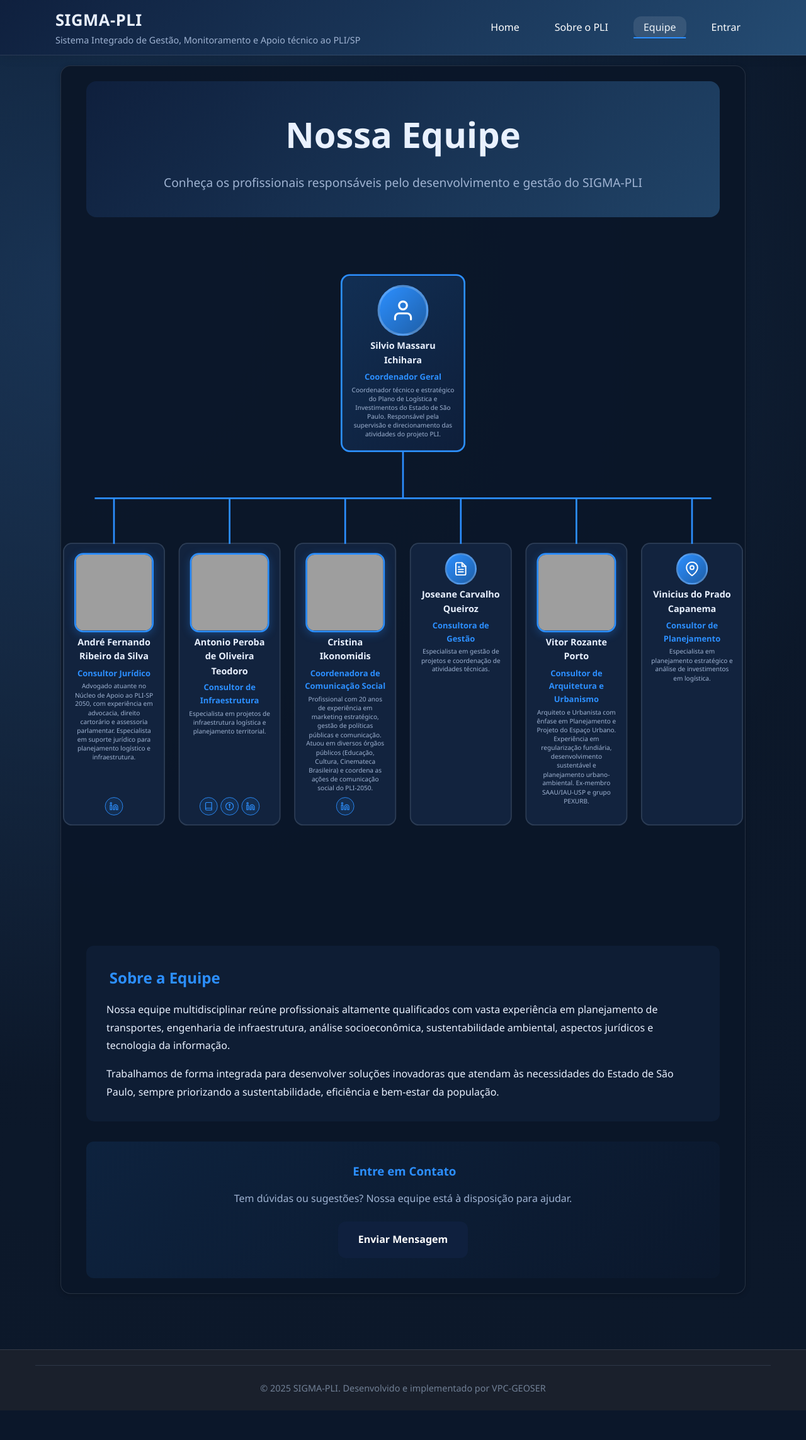
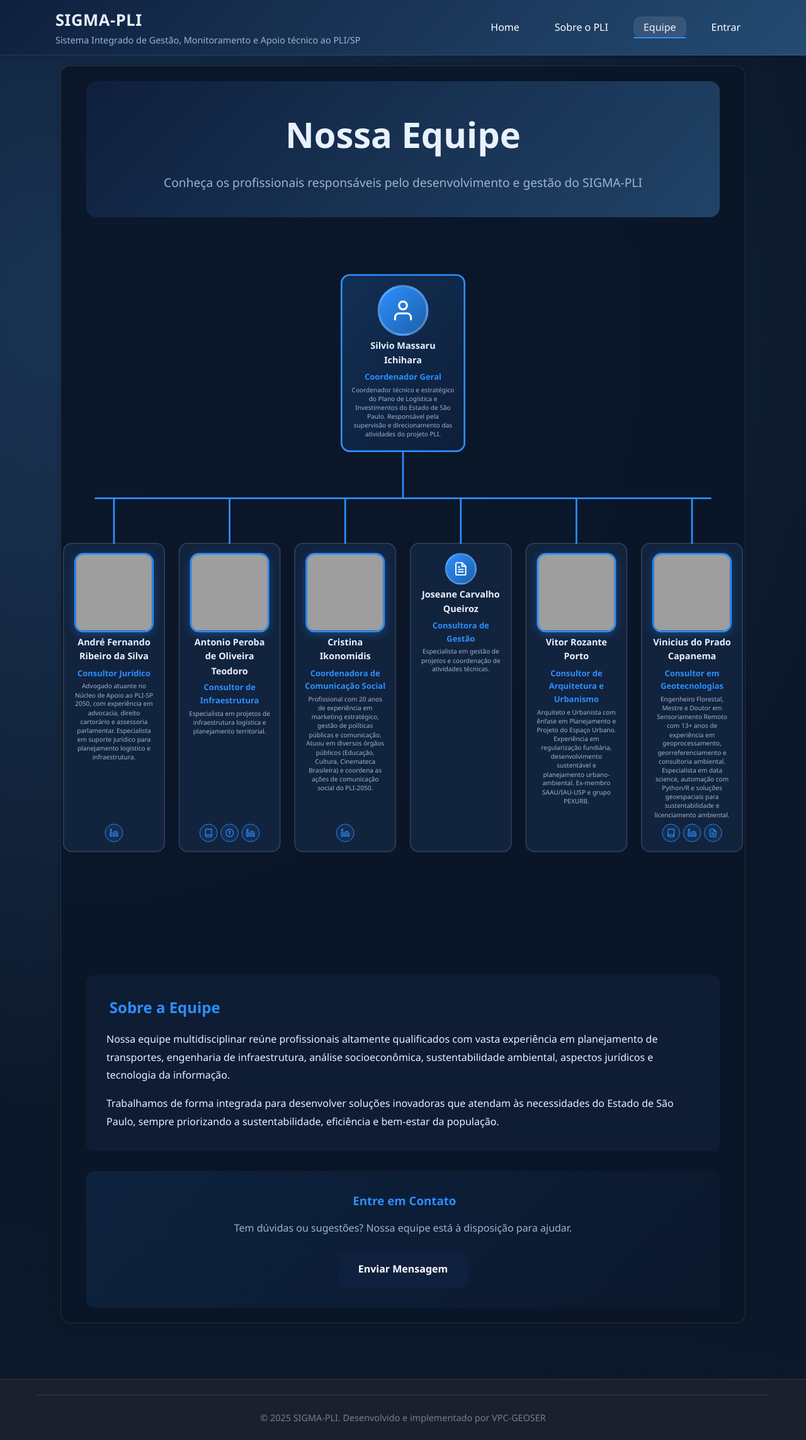
Before and after one commit to vpcapanema/SIGMA-PLI, a FastAPI app: page /equipe in a window 1280 px wide. Shown: the whole page at 63% size. Before the commit the page ends 2240 px from the top, so only its background shows below. Run offline with FastAPI, Linux system fonts and the light colour scheme; grey boxes are pictures that could not be loaded.

Commit message:
feat(equipe): add Vinicius' profile photo and professional links (Lattes, LinkedIn, online CV), update bio with geotechnology expertise

```diff
--- a/templates/pages/M00_home/template_equipe_pagina.html
+++ b/templates/pages/M00_home/template_equipe_pagina.html
@@ -191,18 +191,51 @@
                             </div>
 
                             <div class="org-card consultant">
-                                <div class="icon">
-                                    <svg xmlns="http://www.w3.org/2000/svg" width="24" height="24" viewBox="0 0 24 24"
-                                        fill="none" stroke="currentColor" stroke-width="2" stroke-linecap="round"
-                                        stroke-linejoin="round">
-                                        <path d="M21 10c0 7-9 13-9 13s-9-6-9-13a9 9 0 0 1 18 0z"></path>
-                                        <circle cx="12" cy="10" r="3"></circle>
-                                    </svg>
+                                <img src="/static/img/vinicius.jpeg" alt="Vinicius do Prado Capanema"
+                                    class="profile-photo">
+                                <div class="name">Vinicius do Prado Capanema</div>
+                                <div class="role">Consultor em Geotecnologias</div>
+                                <div class="description">
+                                    Engenheiro Florestal, Mestre e Doutor em Sensoriamento Remoto com 13+ anos de
+                                    experiência em geoprocessamento, georreferenciamento e consultoria ambiental.
+                                    Especialista em data science, automação com Python/R e soluções geoespaciais para
+                                    sustentabilidade e licenciamento ambiental.
                                 </div>
-                                <div class="name">Vinicius do Prado Capanema</div>
-                                <div class="role">Consultor de Planejamento</div>
-                                <div class="description">
-                                    Especialista em planejamento estratégico e análise de investimentos em logística.
+                                <div class="social-links">
+                                    <a href="http://lattes.cnpq.br/4908905634731966" target="_blank"
+                                        rel="noopener noreferrer" title="Lattes">
+                                        <svg xmlns="http://www.w3.org/2000/svg" width="16" height="16"
+                                            viewBox="0 0 24 24" fill="none" stroke="currentColor" stroke-width="2"
+                                            stroke-linecap="round" stroke-linejoin="round">
+                                            <path d="M4 19.5A2.5 2.5 0 0 1 6.5 17H20"></path>
+                                            <path d="M6.5 2H20v20H6.5A2.5 2.5 0 0 1 4 19.5v-15A2.5 2.5 0 0 1 6.5 2z">
+                                            </path>
+                                        </svg>
+                                    </a>
+                                    <a href="https://www.linkedin.com/in/viniciuscapanema/" target="_blank"
+                                        rel="noopener noreferrer" title="LinkedIn">
+                                        <svg xmlns="http://www.w3.org/2000/svg" width="16" height="16"
+                                            viewBox="0 0 24 24" fill="none" stroke="currentColor" stroke-width="2"
+                                            stroke-linecap="round" stroke-linejoin="round">
+                                            <path
+                                                d="M16 8a6 6 0 0 1 6 6v7h-4v-7a2 2 0 0 0-2-2 2 2 0 0 0-2 2v7h-4v-7a6 6 0 0 1 6-6z">
+                                            </path>
+                                            <rect x="2" y="9" width="4" height="12"></rect>
+                                            <circle cx="4" cy="4" r="2"></circle>
+                                        </svg>
+                                    </a>
+                                    <a href="https://vpcapanema.github.io/curriculo_viniciuscapanema/assets/docs/v07/public/index.html#"
+                                        target="_blank" rel="noopener noreferrer" title="Currículo Online">
+                                        <svg xmlns="http://www.w3.org/2000/svg" width="16" height="16"
+                                            viewBox="0 0 24 24" fill="none" stroke="currentColor" stroke-width="2"
+                                            stroke-linecap="round" stroke-linejoin="round">
+                                            <path d="M14 2H6a2 2 0 0 0-2 2v16a2 2 0 0 0 2 2h12a2 2 0 0 0 2-2V8z"></path>
+                                            <polyline points="14 2 14 8 20 8"></polyline>
+                                            <line x1="16" y1="13" x2="8" y2="13"></line>
+                                            <line x1="16" y1="17" x2="8" y2="17"></line>
+                                            <polyline points="10 9 9 9 8 9"></polyline>
+                                        </svg>
+                                    </a>
                                 </div>
                             </div>
                         </div>
```
